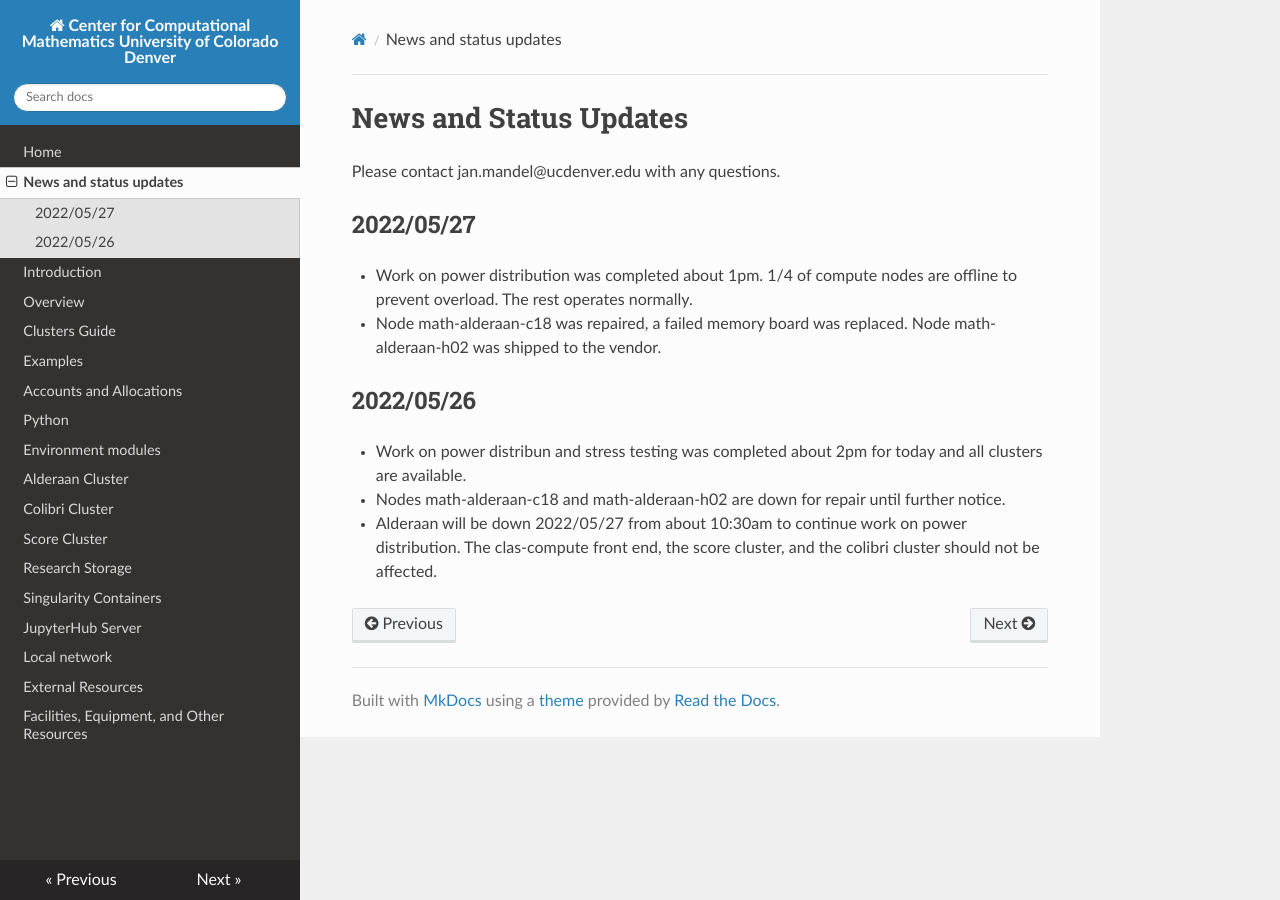
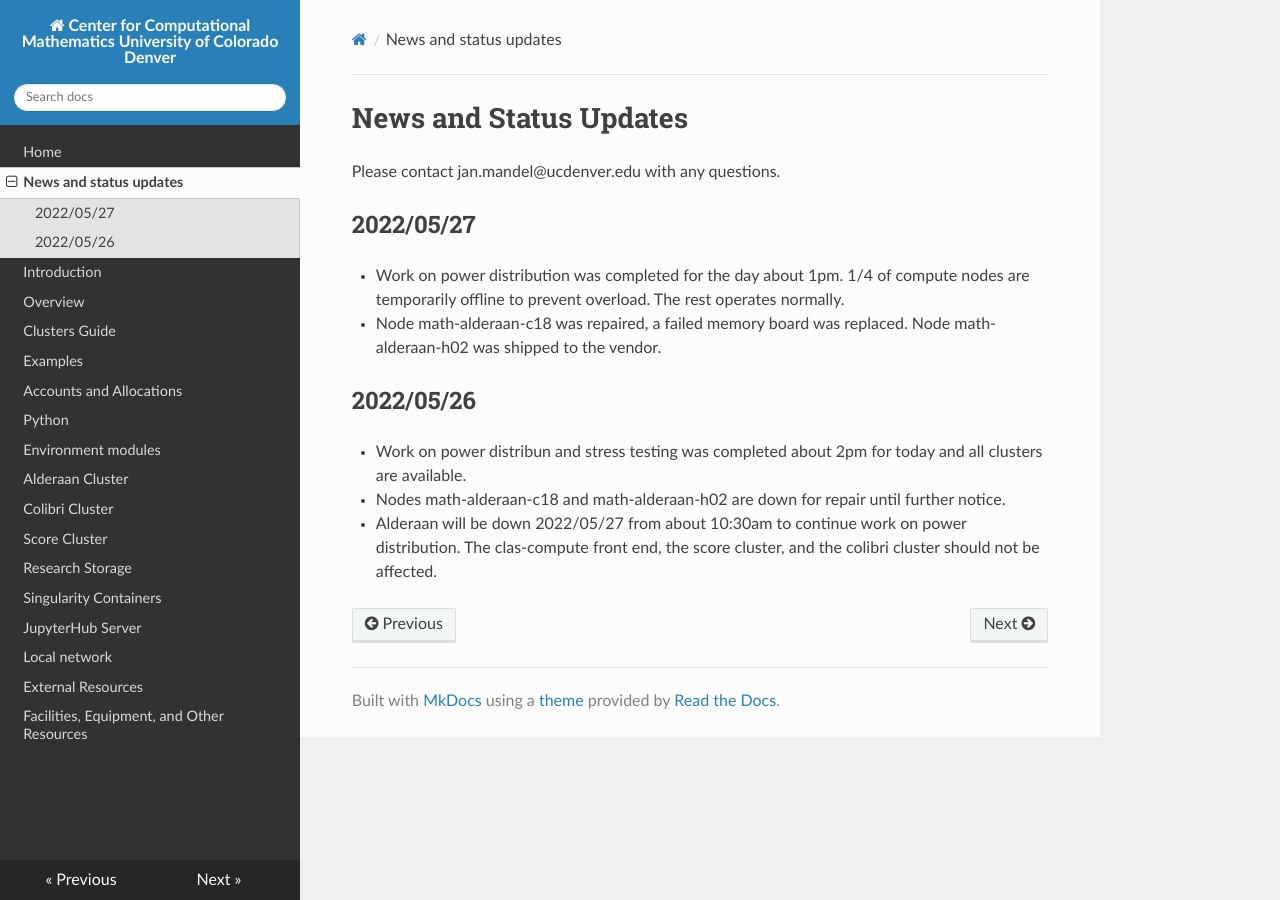
Before and after one commit to ccmucdenver/ccm-docs, an MkDocs documentation site: the page built from docs/updates.md, in a window 1280 px wide. Built offline with MkDocs 1.6.1, drawn with Linux system fonts in a browser that asks for light colours; nearby versions of some CDN libraries.

Commit message:
Update updates.md

```diff
--- a/docs/updates.md
+++ b/docs/updates.md
@@ -4,7 +4,7 @@ Please contact jan.mandel@ucdenver.edu with any questions.
 
 ## 2022/05/27
 
-* Work on power distribution was completed about 1pm. 1/4 of compute nodes are offline to prevent overload. The rest operates normally.
+* Work on power distribution was completed for the day about 1pm. 1/4 of compute nodes are temporarily offline to prevent overload. The rest operates normally.
 
 * Node math-alderaan-c18 was repaired, a failed memory board was replaced. Node math-alderaan-h02 was shipped to the vendor.
 
```
